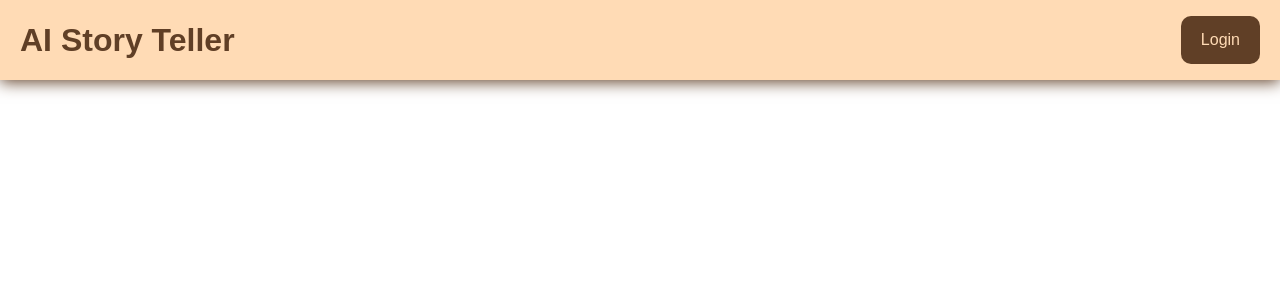
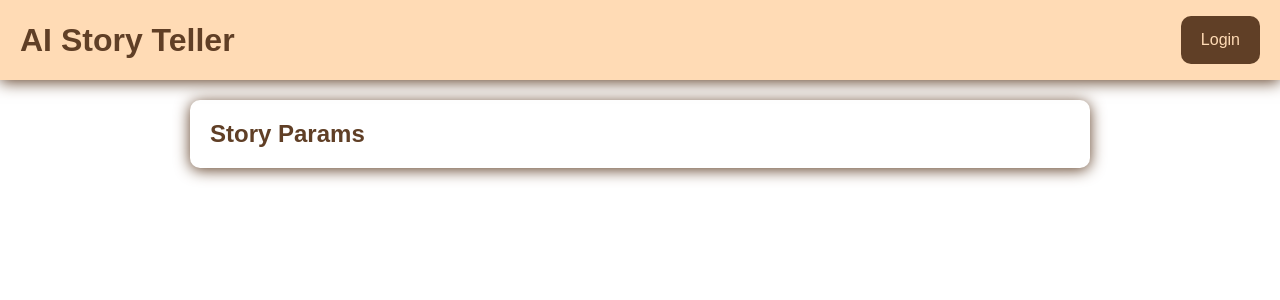
Before and after one commit to giadantioco/ai-story-teller, a Next.js app: page / in a window 1280 px wide. Shown: the top 300 px of the page. Built offline with nearby package versions, Linux system fonts and the light colour scheme; a web font is replaced by a local one.

Commit message:
fix: add content title

```diff
--- a/src/components/Organism/Window/WindowBox.module.scss
+++ b/src/components/Organism/Window/WindowBox.module.scss
@@ -0,0 +1,8 @@
+.window {
+  width: 100%;
+  max-width: 900px;
+  margin: auto;
+  border-radius: 10px;
+  padding: 20px;
+  box-shadow: 0px 2px 15px var(--color-100);
+}
--- a/src/components/Organism/Window/WindowBox.tsx
+++ b/src/components/Organism/Window/WindowBox.tsx
@@ -0,0 +1,12 @@
+import style from "./WindowBox.module.scss";
+
+interface WindowProp {
+  title?: string;
+}
+
+function WindowBox(props: WindowProp) {
+  const { title } = props;
+  return <div className={style.window}>{title && <h2>{title}</h2>}</div>;
+}
+
+export default WindowBox;
--- a/src/pages/index.tsx
+++ b/src/pages/index.tsx
@@ -1,6 +1,7 @@
 import Head from "next/head";
 import styles from "@/styles/Home.module.css";
 import Header from "@/components/Molecules/Header/Header";
+import WindowBox from "@/components/Organism/Window/WindowBox";
 
 export default function Home() {
   return (
@@ -13,6 +14,9 @@ export default function Home() {
       </Head>
       <main className={styles.main}>
         <Header title={"AI Story Teller"} />
+        <div className={styles.content}>
+          <WindowBox title="Story Params" />
+        </div>
       </main>
     </>
   );
--- a/src/styles/Home.module.css
+++ b/src/styles/Home.module.css
@@ -1,4 +1,8 @@
 .main {
   min-height: 90vh;
   color: var(--color-100);
+
+  .content {
+    padding: 20px;
+  }
 }
```
